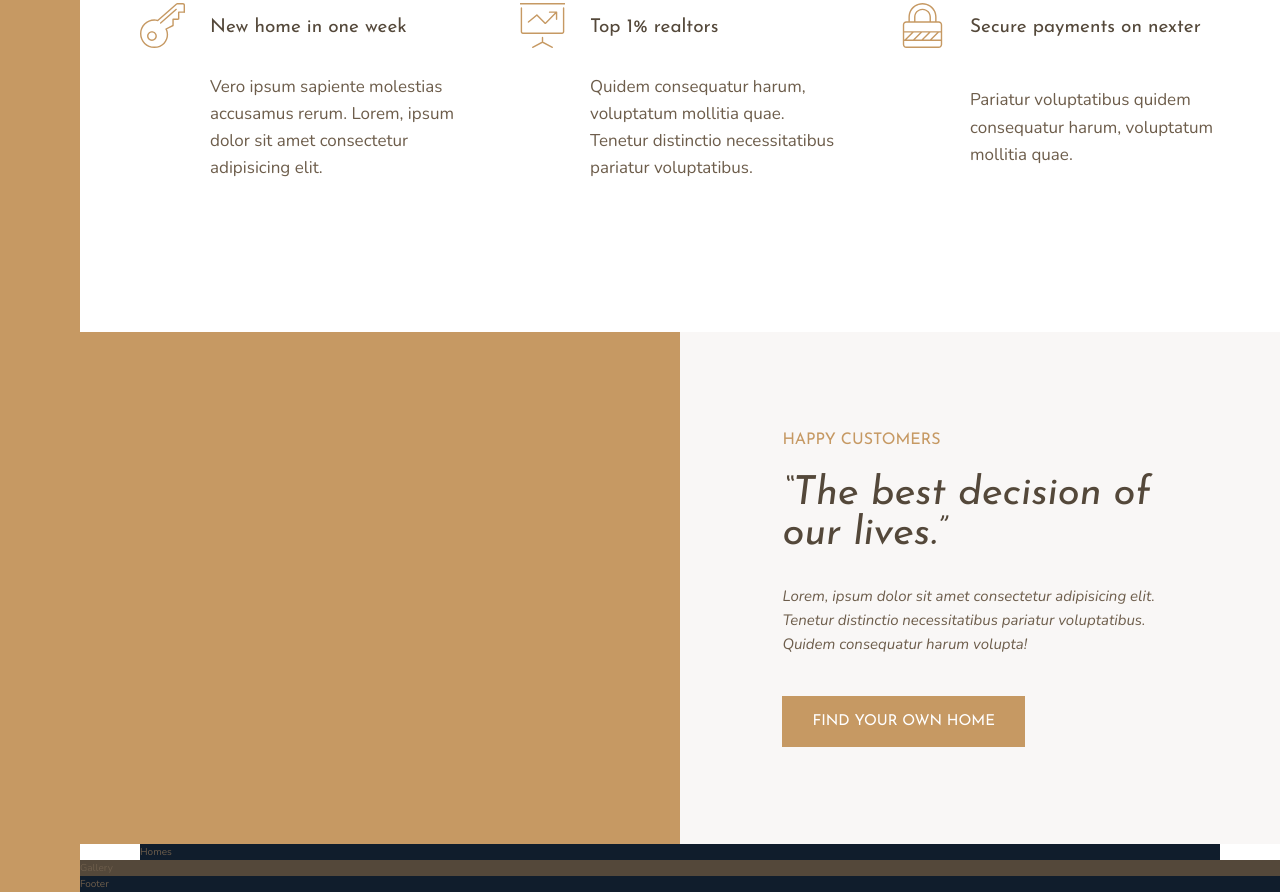
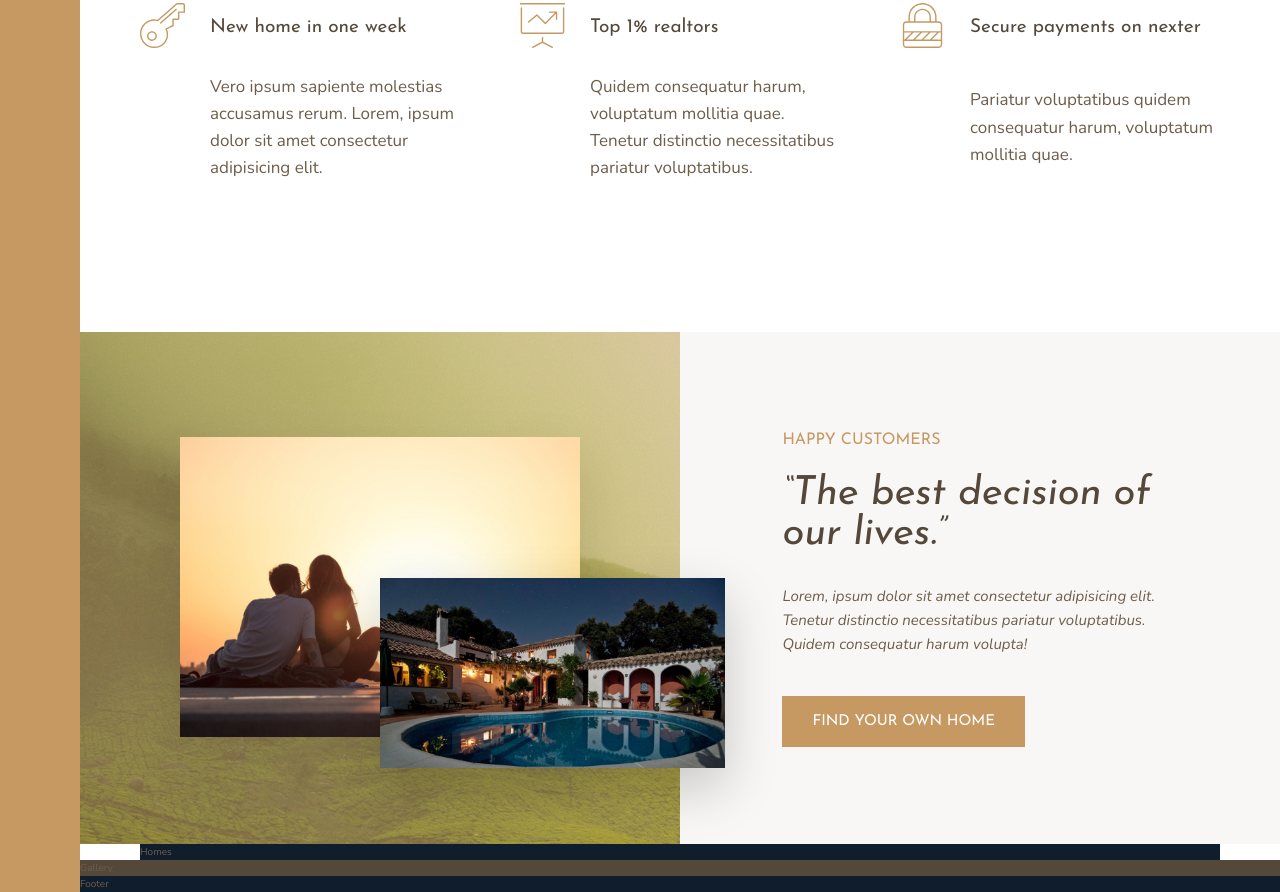
Before and after one commit to easyrilwan/nexter, a website: page index.html in a window 1280 px wide. Shown: the part 1006-1898 px from the top of the page. Drawn offline with nearby package versions, Linux system fonts and the light colour scheme.

Commit message:
story done

```diff
--- a/index.html
+++ b/index.html
@@ -94,7 +94,15 @@
       </div>
     </section>
 
-    <div class="story__pictures"></div>
+    <div class="story__pictures">
+      <img
+        src="img/story-1.jpeg"
+        alt="Couple with new house"
+        class="story__img--1"
+      />
+
+      <img src="img/story-2.jpeg" alt="New house" class="story__img--2" />
+    </div>
 
     <div class="story__content">
       <h3 class="heading-3 mb-sm">Happy Customers</h3>
--- a/sass/_story.scss
+++ b/sass/_story.scss
@@ -2,6 +2,31 @@
   &__pictures {
     background-color: $color-primary;
     grid-column: full-start / col-end 4;
+    background-image: linear-gradient(
+        rgba($color-primary, 0.5),
+        rgba($color-primary, 0.5)
+      ),
+      url(/img/back.jpg);
+
+    display: grid;
+    grid-template-rows: repeat(6, 1fr);
+    grid-template-columns: repeat(6, 1fr);
+    align-items: center;
+  }
+
+  &__img--1 {
+    width: 100%;
+    grid-row: 2/6;
+    grid-column: 2/6;
+    box-shadow: 0 2rem 5rem rgba(0, 0, 0, 0.1);
+  }
+
+  &__img--2 {
+    width: 115%;
+    grid-row: 4/6;
+    grid-column: 4/7;
+    z-index: 20;
+    box-shadow: 0 2rem 5rem rgba(0, 0, 0, 0.2);
   }
 
   &__content {
```
Also changed, not shown: css/style.css.
